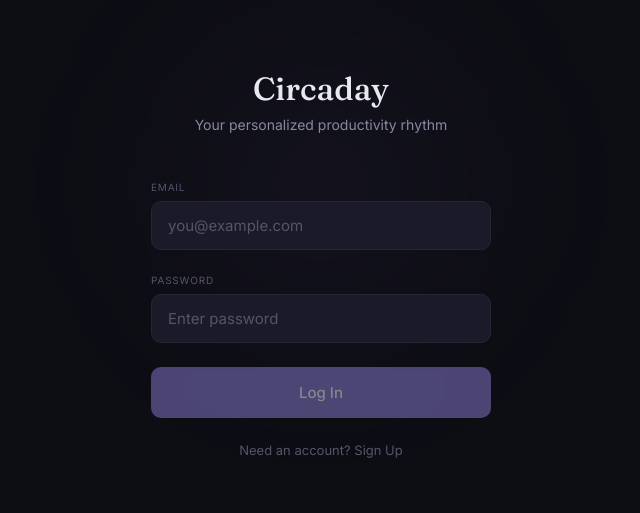
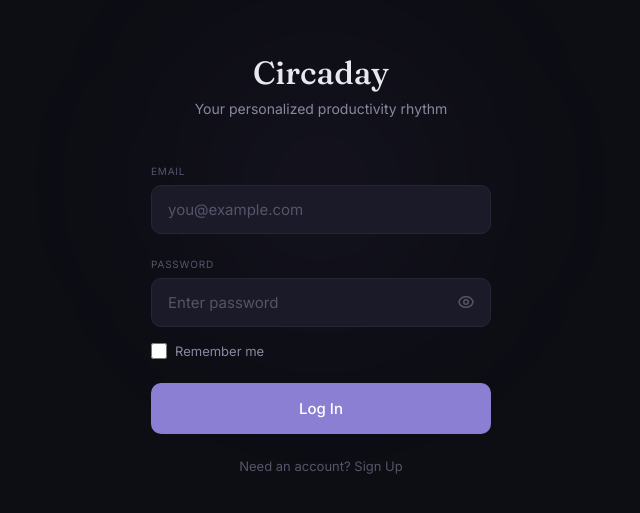
Before and after one commit to PrettySailorSoldier/circaday, a React (Vite) app: page /auth in a window 1280 px wide. Shown: the part 137-650 px from the top of the page, without its empty margins (319-959 px from the left). Built offline with nearby package versions, Linux system fonts and the light colour scheme; no server answers.

Commit message:
feat(auth): enhance login/signup UI with password toggle, strength indicator, and smooth transitions

```diff
--- a/src/components/Auth.jsx
+++ b/src/components/Auth.jsx
@@ -1,5 +1,5 @@
-import { useState } from 'react'
-import { motion } from 'framer-motion'
+import { useState, useEffect } from 'react'
+import { motion, AnimatePresence } from 'framer-motion'
 import { account, ID_GEN } from '../lib/appwrite'
 
 export default function Auth({ onLogin }) {
@@ -9,9 +9,59 @@ export default function Auth({ onLogin }) {
   const [loading, setLoading] = useState(false)
   const [error, setError] = useState('')
 
+  // New State variables
+  const [showPassword, setShowPassword] = useState(false)
+  const [rememberMe, setRememberMe] = useState(false)
+  const [passStrength, setPassStrength] = useState({ score: 0, label: 'Weak', color: '#e57373' })
+  const [validationErrors, setValidationErrors] = useState({ email: '', password: '' })
+
+  // Validate Email Regex
+  const isValidEmail = (email) => {
+    return /^[^\s@]+@[^\s@]+\.[^\s@]+$/.test(email)
+  }
+
+  // Calculate Password Strength
+  useEffect(() => {
+    if (!password) {
+      setPassStrength({ score: 0, label: 'Weak', color: '#e57373' })
+      return
+    }
+
+    let score = 0
+    if (password.length >= 8) score++
+    if (/[0-9]/.test(password) && /[a-zA-Z]/.test(password)) score++
+    if (/[^A-Za-z0-9]/.test(password) && /[A-Z]/.test(password)) score++
+
+    if (score === 0) setPassStrength({ score: 1, label: 'Weak', color: '#e57373' })
+    else if (score === 1 || score === 2) setPassStrength({ score: 2, label: 'Medium', color: '#fdd835' })
+    else setPassStrength({ score: 3, label: 'Strong', color: '#81c784' })
+
+  }, [password])
+
   const handleSubmit = async (e) => {
     e.preventDefault()
-    if (!email || !password) return
+
+    // Reset Validation Errors
+    setValidationErrors({ email: '', password: '' })
+
+    // Validate Inputs
+    let hasError = false
+    const newErrors = { email: '', password: '' }
+
+    if (!email || !isValidEmail(email)) {
+      newErrors.email = 'Please enter a valid email'
+      hasError = true
+    }
+
+    if (!password || password.length < 6) {
+      newErrors.password = 'Password must be at least 6 characters'
+      hasError = true
+    }
+
+    if (hasError) {
+      setValidationErrors(newErrors)
+      return
+    }
 
     setLoading(true)
     setError('')
@@ -21,6 +71,9 @@ export default function Auth({ onLogin }) {
         await account.create(ID_GEN.unique(), email, password)
       }
 
+      // Note: Appwrite Web SDK sessions are persistent by default (localStorage).
+      // If "Remember Me" is false, we ideally want a temporary session, but client configuration is global.
+      // For now, we proceed with standard login.
       await account.createEmailPasswordSession(email, password)
 
       if (onLogin) {
@@ -32,6 +85,13 @@ export default function Auth({ onLogin }) {
     } finally {
       setLoading(false)
     }
+  }
+
+  const toggleAuthMode = () => {
+    setIsSignUp(!isSignUp)
+    setError('')
+    setValidationErrors({ email: '', password: '' })
+    setPassword('')
   }
 
   return (
@@ -48,6 +108,14 @@ export default function Auth({ onLogin }) {
           Your personalized productivity rhythm
         </p>
 
+        <AnimatePresence mode="wait">
+          <motion.div
+            key={isSignUp ? 'signup' : 'login'}
+            initial={{ opacity: 0, x: isSignUp ? 20 : -20 }}
+            animate={{ opacity: 1, x: 0 }}
+            exit={{ opacity: 0, x: isSignUp ? -20 : 20 }}
+            transition={{ duration: 0.3 }}
+          >
             <form onSubmit={handleSubmit} style={styles.form}>
               <div style={styles.inputGroup}>
                 <label style={styles.label}>EMAIL</label>
@@ -56,45 +124,112 @@ export default function Auth({ onLogin }) {
                   value={email}
                   onChange={(e) => setEmail(e.target.value)}
                   placeholder="you@example.com"
-              style={styles.input}
+                  style={{
+                    ...styles.input,
+                    borderColor: validationErrors.email ? '#e57373' : 'var(--border)'
+                  }}
                   autoComplete="email"
                 />
+                {validationErrors.email && (
+                  <span style={styles.inlineError}>{validationErrors.email}</span>
+                )}
               </div>
 
               <div style={styles.inputGroup}>
                 <label style={styles.label}>PASSWORD</label>
+                <div style={styles.passwordWrapper}>
                   <input
-              type="password"
+                    type={showPassword ? "text" : "password"}
                     value={password}
                     onChange={(e) => setPassword(e.target.value)}
                     placeholder="Enter password"
-              style={styles.input}
+                    style={{
+                      ...styles.input,
+                      borderColor: validationErrors.password ? '#e57373' : 'var(--border)'
+                    }}
                     autoComplete={isSignUp ? "new-password" : "current-password"}
                   />
+                  <button
+                    type="button"
+                    onClick={() => setShowPassword(!showPassword)}
+                    style={styles.eyeButton}
+                  >
+                    {showPassword ? (
+                       <svg width="18" height="18" fill="none" stroke="currentColor" viewBox="0 0 24 24">
+                         <path strokeLinecap="round" strokeLinejoin="round" strokeWidth="2" d="M13.875 18.825A10.05 10.05 0 0112 19c-4.478 0-8.268-2.943-9.543-7a9.97 9.97 0 011.563-3.029m5.858.908a3 3 0 114.243 4.243M9.878 9.878l4.242 4.242M9.88 9.88l-3.29-3.29m7.532 7.532l3.29 3.29M3 3l3.59 3.59m0 0A9.953 9.953 0 0112 5c4.478 0 8.268 2.943 9.543 7a10.025 10.025 0 01-4.132 5.411m0 0L21 21" />
+                       </svg>
+                    ) : (
+                      <svg width="18" height="18" fill="none" stroke="currentColor" viewBox="0 0 24 24">
+                        <path strokeLinecap="round" strokeLinejoin="round" strokeWidth="2" d="M15 12a3 3 0 11-6 0 3 3 0 016 0z" />
+                        <path strokeLinecap="round" strokeLinejoin="round" strokeWidth="2" d="M2.458 12C3.732 7.943 7.523 5 12 5c4.478 0 8.268 2.943 9.542 7-1.274 4.057-5.064 7-9.542 7-4.477 0-8.268-2.943-9.542-7z" />
+                      </svg>
+                    )}
+                  </button>
                 </div>
+
+                {validationErrors.password && (
+                  <span style={styles.inlineError}>{validationErrors.password}</span>
+                )}
+
+                {/* Password Strength Indicator (Signup Only) */}
+                {isSignUp && password && (
+                  <div style={styles.strengthContainer}>
+                    <div style={styles.strengthBarBg}>
+                      <div
+                        style={{
+                          ...styles.strengthBarFill,
+                          width: `${(passStrength.score / 3) * 100}%`,
+                          backgroundColor: passStrength.color
+                        }}
+                      />
+                    </div>
+                    <span style={{ ...styles.strengthLabel, color: passStrength.color }}>
+                      {passStrength.label}
+                    </span>
+                  </div>
+                )}
+              </div>
+
+              {/* Remember Me (Login Only) */}
+              {!isSignUp && (
+                <div style={styles.rememberMeContainer}>
+                  <input
+                    type="checkbox"
+                    id="rememberMe"
+                    checked={rememberMe}
+                    onChange={(e) => setRememberMe(e.target.checked)}
+                    style={styles.checkbox}
+                  />
+                  <label htmlFor="rememberMe" style={styles.rememberLabel}>Remember me</label>
+                </div>
+              )}
 
               {error && <p style={styles.error}>{error}</p>}
 
               <motion.button
                 type="submit"
                 style={styles.button}
-            disabled={loading || !email || !password}
+                disabled={loading}
                 whileTap={{ scale: 0.98 }}
+                animate={loading ? { scale: [1, 0.98, 1], opacity: 0.8 } : {}}
+                transition={loading ? { repeat: Infinity, duration: 1.5 } : {}}
               >
-            {loading ? 'Thinking...' : (isSignUp ? 'Create Account' : 'Log In')}
+                {loading
+                  ? (isSignUp ? 'Creating account...' : 'Signing in...')
+                  : (isSignUp ? 'Create Account' : 'Log In')
+                }
               </motion.button>
 
               <button
                 type="button"
-            onClick={() => {
-              setIsSignUp(!isSignUp)
-              setError('')
-            }}
+                onClick={toggleAuthMode}
                 style={styles.backButton}
               >
                 {isSignUp ? 'Already have an account? Log In' : 'Need an account? Sign Up'}
               </button>
             </form>
+          </motion.div>
+        </AnimatePresence>
       </motion.div>
 
       {/* Background glow */}
@@ -142,13 +277,18 @@ const styles = {
   inputGroup: {
     display: 'flex',
     flexDirection: 'column',
-    gap: '8px'
+    gap: '8px',
+    position: 'relative'
   },
   label: {
     fontFamily: "'Inter', sans-serif",
     fontSize: '10px',
     letterSpacing: '0.08em',
     color: 'var(--text-muted)'
+  },
+  passwordWrapper: {
+    position: 'relative',
+    width: '100%'
   },
   input: {
     width: '100%',
@@ -159,7 +299,22 @@ const styles = {
     fontFamily: "'Inter', sans-serif",
     fontSize: '15px',
     color: 'var(--text-primary)',
-    transition: 'border-color 0.2s ease'
+    transition: 'border-color 0.2s ease',
+    outline: 'none'
+  },
+  eyeButton: {
+    position: 'absolute',
+    right: '12px',
+    top: '50%',
+    transform: 'translateY(-50%)',
+    background: 'none',
+    border: 'none',
+    color: 'var(--text-muted)',
+    cursor: 'pointer',
+    display: 'flex',
+    alignItems: 'center',
+    justifyContent: 'center',
+    padding: '4px'
   },
   button: {
     width: '100%',
@@ -172,7 +327,7 @@ const styles = {
     fontWeight: '500',
     cursor: 'pointer',
     border: 'none',
-    transition: 'opacity 0.2s ease'
+    transition: 'all 0.2s ease'
   },
   backButton: {
     fontFamily: "'Inter', sans-serif",
@@ -190,12 +345,51 @@ const styles = {
     textAlign: 'center',
     margin: 0
   },
-  otpMessage: {
+  inlineError: {
     fontFamily: "'Inter', sans-serif",
-    fontSize: '14px',
+    fontSize: '11px',
+    color: '#e57373',
+    marginTop: '2px'
+  },
+  strengthContainer: {
+    display: 'flex',
+    alignItems: 'center',
+    gap: '8px',
+    marginTop: '4px'
+  },
+  strengthBarBg: {
+    flex: 1,
+    height: '4px',
+    backgroundColor: 'var(--bg-surface)',
+    borderRadius: '2px',
+    overflow: 'hidden'
+  },
+  strengthBarFill: {
+    height: '100%',
+    transition: 'all 0.3s ease'
+  },
+  strengthLabel: {
+    fontFamily: "'Inter', sans-serif",
+    fontSize: '10px',
+    fontWeight: '600'
+  },
+  rememberMeContainer: {
+    display: 'flex',
+    alignItems: 'center',
+    gap: '8px',
+    marginTop: '-8px'
+  },
+  checkbox: {
+    accentColor: 'var(--accent)',
+    width: '16px',
+    height: '16px',
+    cursor: 'pointer'
+  },
+  rememberLabel: {
+    fontFamily: "'Inter', sans-serif",
+    fontSize: '13px',
     color: 'var(--text-secondary)',
-    textAlign: 'center',
-    lineHeight: '1.5'
+    cursor: 'pointer'
   },
   bgGlow: {
     position: 'absolute',
```
Lines whose indentation alone changed are shown as unchanged.
